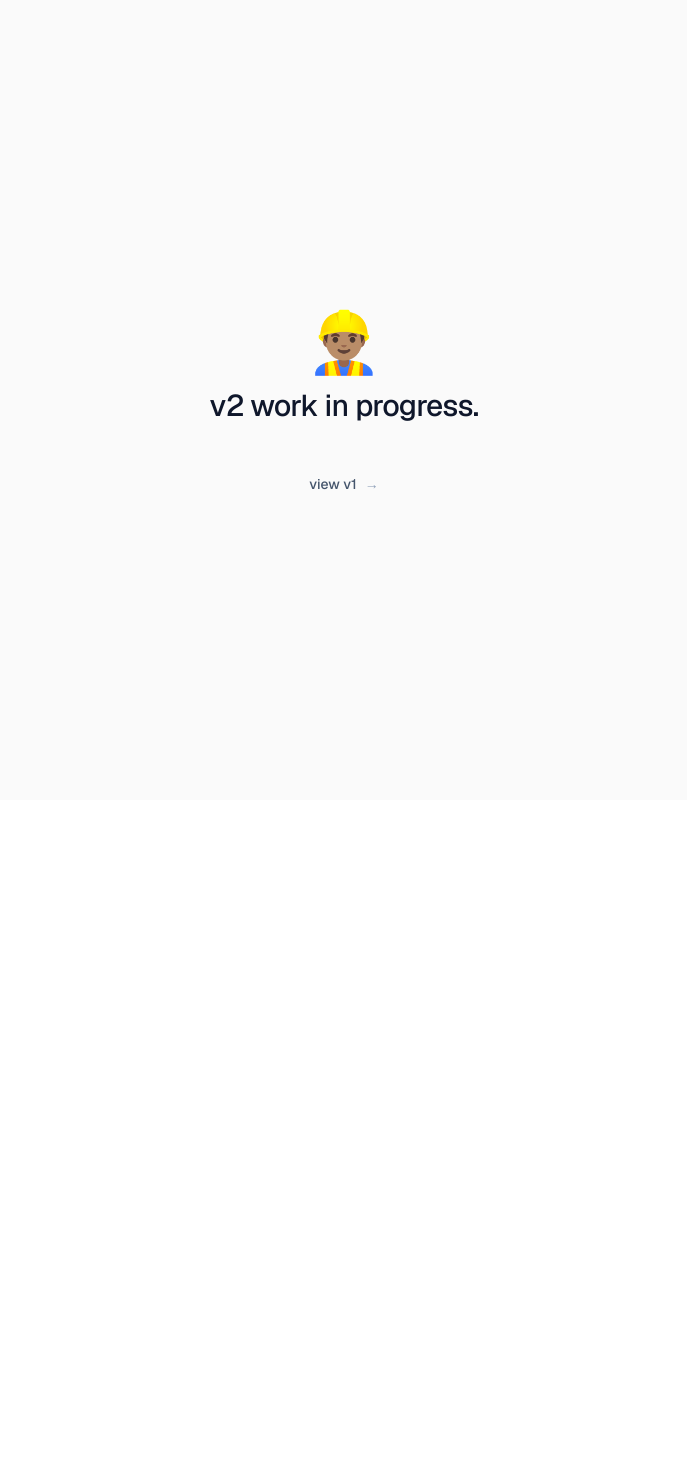
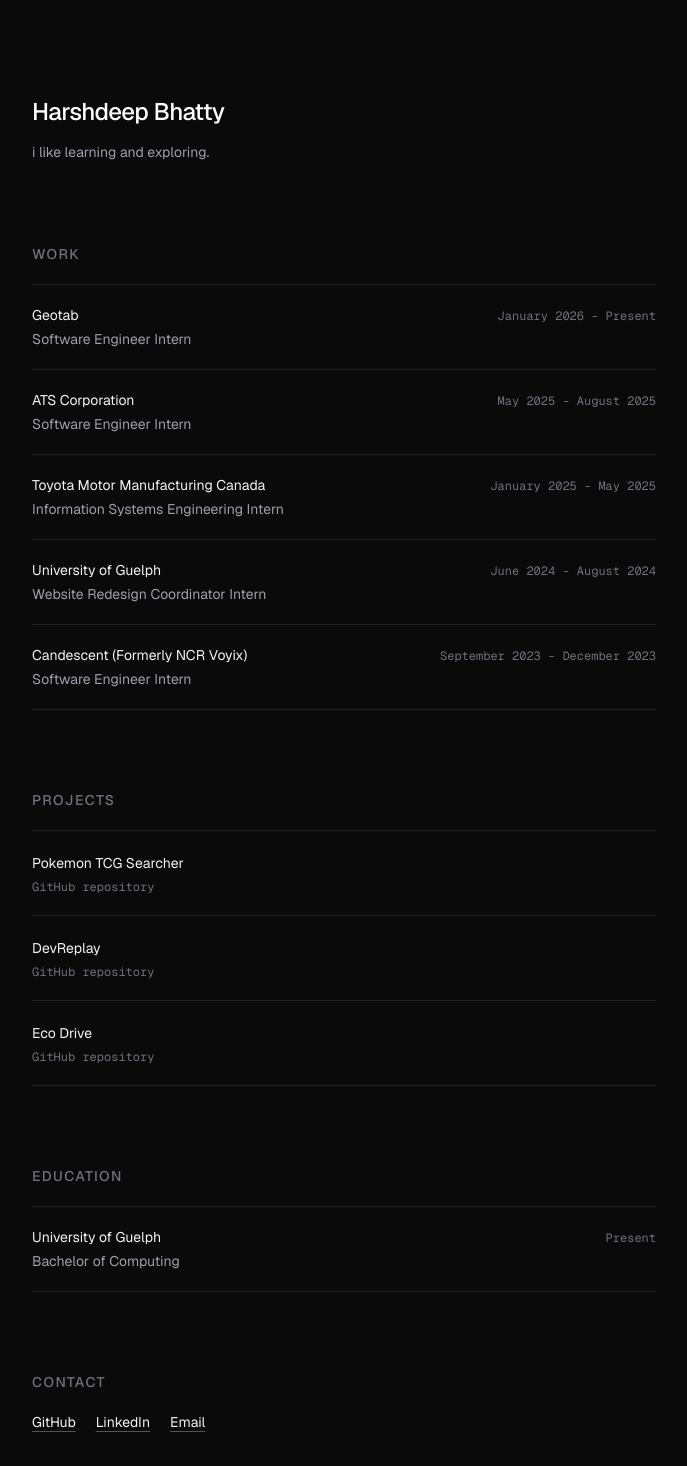
Before and after one commit to hbhatty/Portfolio, a Next.js app: page / in a window 1280 px wide. Shown: the top 1466 px of the page, without its empty margins (296-983 px from the left). Before the commit the page ends 800 px from the top, so only its background shows below. Built offline with nearby package versions, Linux system fonts and the light colour scheme.

Commit message:
Build portfolio v2

```diff
--- a/app/globals.css
+++ b/app/globals.css
@@ -2,8 +2,8 @@
 @tailwind utilities;
 
 :root {
-  --background: #ffffff;
-  --foreground: #171717;
+  --background: #0a0a0a;
+  --foreground: #ededed;
 }
 
 @keyframes cursor-blink {
@@ -30,15 +30,9 @@
   --font-mono: var(--font-geist-mono);
 }
 
-@media (prefers-color-scheme: dark) {
-  :root {
-    --background: #0a0a0a;
-    --foreground: #ededed;
-  }
-}
-
 body {
   background: var(--background);
   color: var(--foreground);
-  font-family: Arial, Helvetica, sans-serif;
+  font-family: var(--font-geist-sans), Arial, Helvetica, sans-serif;
+  margin: 0;
 }
--- a/app/layout.tsx
+++ b/app/layout.tsx
@@ -1,4 +1,4 @@
-import type { Metadata } from "next";
+import type { Metadata, Viewport } from "next";
 import { Geist, Geist_Mono } from "next/font/google";
 import "./globals.css";
 
@@ -13,9 +13,13 @@
 });
 
 export const metadata: Metadata = {
-  title: "Harsh Bhatty",
+  title: "Harsh",
   description: "My own little cube in the vast universe of the internet",
-  viewport: "width=device-width, initial-scale=1",
+};
+
+export const viewport: Viewport = {
+  width: "device-width",
+  initialScale: 1,
 };
 
 export default function RootLayout({
--- a/app/page.tsx
+++ b/app/page.tsx
@@ -1,34 +1,212 @@
-import Link from "next/link";
+const work = [
+  {
+    company: "Geotab",
+    role: "Software Engineer Intern",
+    period: "January 2026 - Present",
+    href: "https://www.geotab.com/",
+  },
+  {
+    company: "ATS Corporation",
+    role: "Software Engineer Intern",
+    period: "May 2025 - August 2025",
+    href: "https://www.atslifesciences.com/",
+  },
+  {
+    company: "Toyota Motor Manufacturing Canada",
+    role: "Information Systems Engineering Intern",
+    period: "January 2025 - May 2025",
+    href: "https://tmmc.ca/en/",
+  },
+  {
+    company: "University of Guelph",
+    role: "Website Redesign Coordinator Intern",
+    period: "June 2024 - August 2024",
+    href: "https://www.uoguelph.ca/",
+  },
+  {
+    company: "Candescent (Formerly NCR Voyix)",
+    role: "Software Engineer Intern",
+    period: "September 2023 - December 2023",
+    href: "https://www.candescent.com/",
+  },
+];
+
+const education = [
+  {
+    school: "University of Guelph",
+    program: "Bachelor of Computing",
+    period: "Present",
+    href: "https://www.uoguelph.ca/",
+  },
+];
+
+const projects = [
+  {
+    name: "Pokemon TCG Searcher",
+    href: "https://github.com/hbhatty/pokemon-tcg",
+  },
+  {
+    name: "DevReplay",
+    href: "https://github.com/hbhatty/DevReplay",
+  },
+  {
+    name: "Eco Drive",
+    href: "https://github.com/neh-desai/Eco-Drive",
+  },
+];
+
+const socials = [
+  { label: "GitHub", href: "https://github.com/hbhatty" },
+  { label: "LinkedIn", href: "https://linkedin.com/in/hbhatty" },
+  { label: "Email", href: "mailto:harshbhatty2@gmail.com" },
+];
 
 export default function Home() {
   return (
-    <div className="min-h-screen flex flex-col items-center justify-center bg-[#FAFAFA] text-slate-800 p-8 font-sans selection:bg-slate-200">
-      <div className="max-w-2xl text-center space-y-8 relative z-10">
-        <div className="flex flex-col items-center justify-center gap-4">
+    <main className="min-h-screen bg-background text-foreground">
+      <div className="mx-auto w-full max-w-2xl px-6 py-16 sm:py-24">
+        <header>
+          <h1 className="text-2xl font-medium tracking-tight text-white">
+            Harshdeep Bhatty
+          </h1>
+          <p className="mt-3 max-w-xl text-sm leading-6 text-zinc-400">
+            i like learning and exploring.
+          </p>
+
+          {/* Re-enable once these values come from real activity data.
           <div
-            className="relative inline-block mt-4 text-6xl"
-            title="construction worker"
+            className="mt-6 flex flex-nowrap items-center gap-1 overflow-x-auto whitespace-nowrap font-mono text-[10px] sm:text-xs"
+            aria-label="Current activity"
           >
-            👷🏽‍♂️
+            <span className="text-zinc-500">currently</span>
+            <span className="bg-emerald-500 px-1.5 py-0.5 text-black">
+              online
+            </span>
+            <span className="text-zinc-500">playing</span>
+            <span className="bg-indigo-500 px-1.5 py-0.5 text-white">
+              nothing rn
+            </span>
+            <span className="text-zinc-500">coding</span>
+            <span className="bg-sky-500 px-1.5 py-0.5 text-black">
+              portfolio v2
+            </span>
+            <span className="text-zinc-500">listening to</span>
+            <span className="bg-emerald-500 px-1.5 py-0.5 text-black">
+              nothing rn
+            </span>
           </div>
+          */}
+        </header>
 
-          <h1 className="text-3xl font-medium tracking-tight text-slate-900">
-            v2 work in progress.
-          </h1>
+        <div className="mt-20 space-y-20">
+          <section id="work" aria-labelledby="work-heading">
+            <h2
+              id="work-heading"
+              className="text-sm font-medium uppercase tracking-widest text-zinc-500"
+            >
+              Work
+            </h2>
+            <ol className="mt-5 divide-y divide-white/10 border-y border-white/10">
+              {work.map((item) => (
+                <li key={`${item.company}-${item.period}`} className="py-5">
+                  <div className="flex flex-col gap-1 sm:flex-row sm:items-baseline sm:justify-between sm:gap-6">
+                    <a
+                      href={item.href}
+                      target="_blank"
+                      rel="noreferrer"
+                      className="text-sm text-zinc-100 underline-offset-4 hover:underline"
+                    >
+                      {item.company}
+                    </a>
+                    <span className="shrink-0 font-mono text-xs text-zinc-500">
+                      {item.period}
+                    </span>
+                  </div>
+                  <p className="mt-1 text-sm text-zinc-400">{item.role}</p>
+                </li>
+              ))}
+            </ol>
+          </section>
+
+          <section id="projects" aria-labelledby="projects-heading">
+            <h2
+              id="projects-heading"
+              className="text-sm font-medium uppercase tracking-widest text-zinc-500"
+            >
+              Projects
+            </h2>
+            <ul className="mt-5 divide-y divide-white/10 border-y border-white/10">
+              {projects.map((project) => (
+                <li key={project.name} className="py-5">
+                  <a
+                    href={project.href}
+                    target="_blank"
+                    rel="noreferrer"
+                    className="text-sm text-zinc-100 underline-offset-4 hover:underline"
+                  >
+                    {project.name}
+                  </a>
+                  <p className="mt-1 font-mono text-xs text-zinc-500">
+                    GitHub repository
+                  </p>
+                </li>
+              ))}
+            </ul>
+          </section>
+
+          <section id="education" aria-labelledby="education-heading">
+            <h2
+              id="education-heading"
+              className="text-sm font-medium uppercase tracking-widest text-zinc-500"
+            >
+              Education
+            </h2>
+            <div className="mt-5 border-y border-white/10 py-5">
+              {education.map((item) => (
+                <div key={item.school}>
+                  <div className="flex items-baseline justify-between gap-6">
+                    <a
+                      href={item.href}
+                      target="_blank"
+                      rel="noreferrer"
+                      className="text-sm text-zinc-100 underline-offset-4 hover:underline"
+                    >
+                      {item.school}
+                    </a>
+                    <span className="shrink-0 font-mono text-xs text-zinc-500">
+                      {item.period}
+                    </span>
+                  </div>
+                  <p className="mt-1 text-sm text-zinc-400">{item.program}</p>
+                </div>
+              ))}
+            </div>
+          </section>
+
         </div>
 
-        <div className="pt-2 flex justify-center">
-          <Link
-            href="/v1"
-            className="group flex items-center gap-2 px-5 py-2.5 text-sm font-medium text-slate-600 hover:text-slate-900 transition-colors"
+        <footer className="mt-20">
+          <h2 className="text-sm font-medium uppercase tracking-widest text-zinc-500">
+            Contact
+          </h2>
+          <nav
+            aria-label="Contact links"
+            className="mt-5 flex flex-wrap gap-x-5 gap-y-2"
           >
-            <span>view v1</span>
-            <span className="text-slate-400 group-hover:text-slate-600 group-hover:translate-x-0.5 transition-all">
-              →
-            </span>
-          </Link>
-        </div>
+            {socials.map((social) => (
+              <a
+                key={social.label}
+                href={social.href}
+                target={social.href.startsWith("mailto:") ? undefined : "_blank"}
+                rel={social.href.startsWith("mailto:") ? undefined : "noreferrer"}
+                className="text-sm text-zinc-100 underline decoration-zinc-600 underline-offset-4 hover:decoration-zinc-100"
+              >
+                {social.label}
+              </a>
+            ))}
+          </nav>
+        </footer>
       </div>
-    </div>
+    </main>
   );
 }
```
Also changed, not shown: app/icon.png (added), 1 other file (tests, documents, lock files or other folders).
